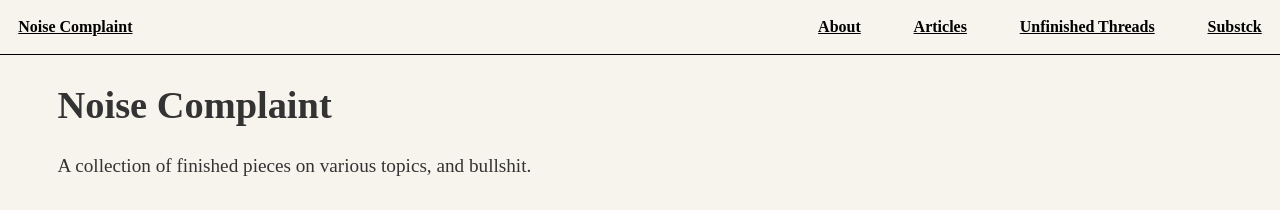
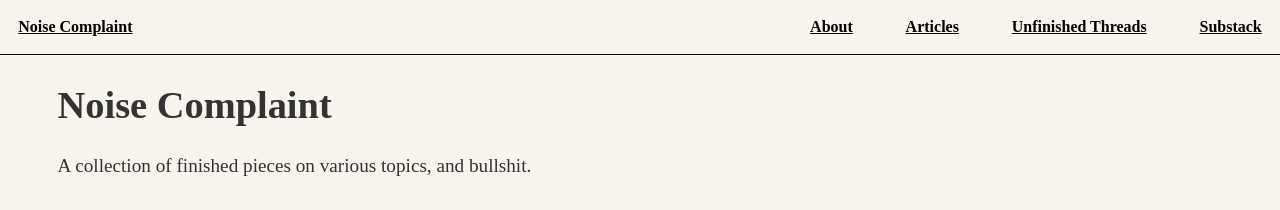
Before and after one commit to ashleighkeith15/noise-complaint, a Jekyll site: the page built from _pages/index.md, in a window 1280 px wide. Shown: the top 210 px of the page. Built offline with Jekyll 4.4.1, drawn with Linux system fonts in a browser that asks for light colours; some web fonts are replaced.

```diff
--- a/_includes/nav.html
+++ b/_includes/nav.html
@@ -5,7 +5,7 @@
       <a href="/about" class="nav-link">About</a>
       <a href="/articles" class="nav-link">Articles</a>
       <a href="/unfinished-threads" class="nav-link">Unfinished Threads</a>
-        <a href="https://noisecomplaint.substack.com/?utm_source=substack&utm_medium=web&utm_campaign=profile_page" class="nav-link">Substck</a>
+      <a href="https://noisecomplaint.substack.com/?utm_source=substack&utm_medium=web&utm_campaign=profile_page" class="nav-link">Substack</a>
     </div>
   </div>
 </div>
```
Also changed, not shown: _pages/unfinished-threads.md (+2 -1 lines). Lines whose indentation alone changed are shown as unchanged.
